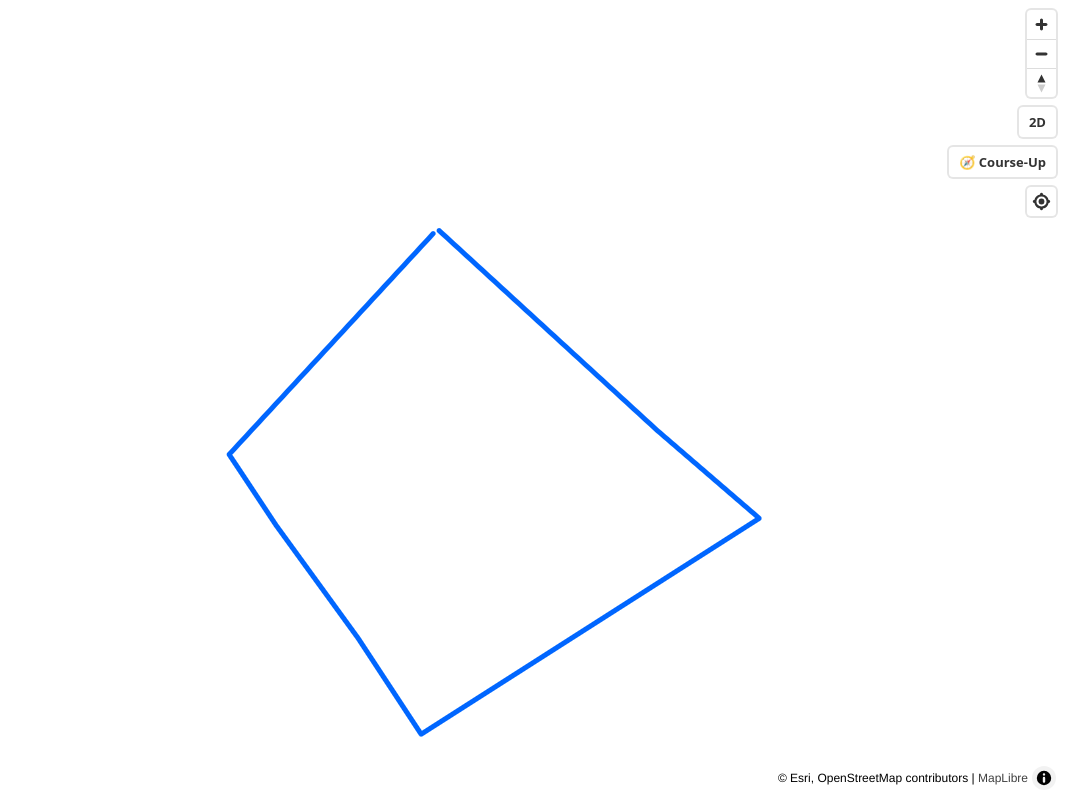
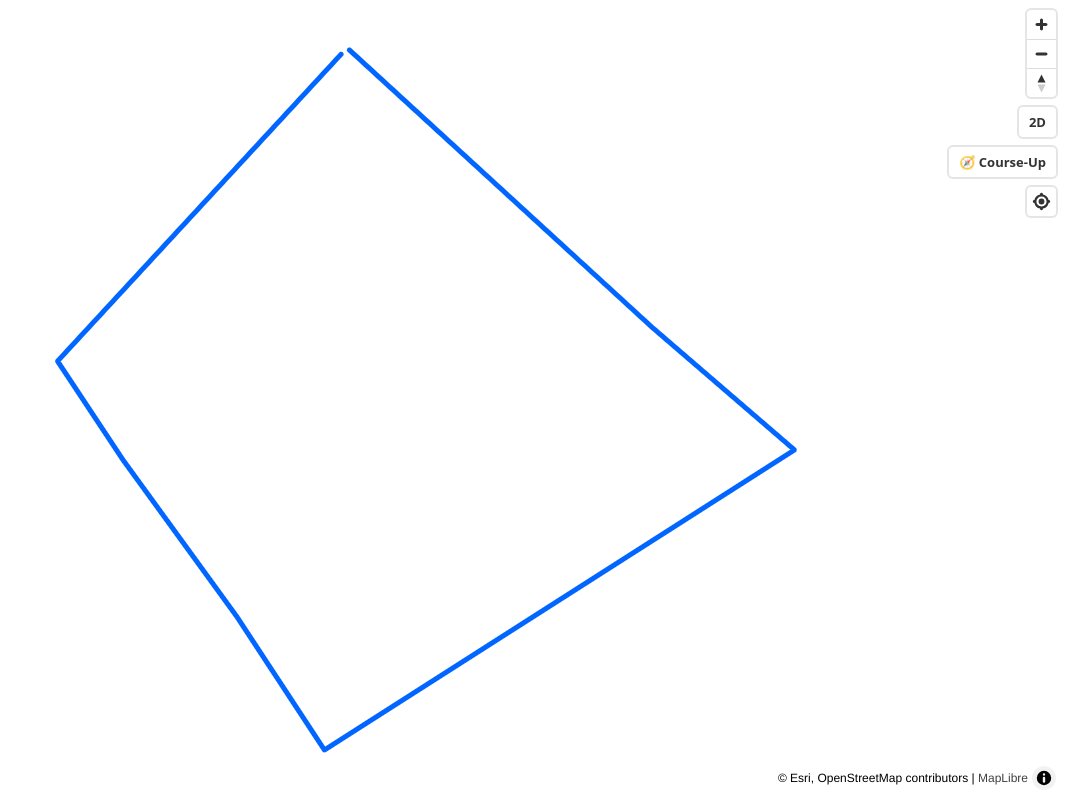
Before and after one commit to Sim-0-Red/Territori, a plain HTML site: page 07.html in a window 1280 px wide. Shown: the whole page, without its empty margins (214-1280 px from the left). Drawn offline with nearby package versions, Linux system fonts and the light colour scheme; no server answers.

Commit message:
Update 07.html

```diff
--- a/07.html
+++ b/07.html
@@ -11,7 +11,7 @@
   <meta property="og:image:height" content="630" />
   <meta charset="utf-8" />
   <meta name="viewport" content="width=device-width, initial-scale=1.0" />
-  <title>Territorio 07 – Mappa Base con Navigatore Course-Up</title>
+  <title>Territorio 07 - Torino San Maurizio</title>
   <link href="https://cdn.jsdelivr.net/npm/maplibre-gl@5/dist/maplibre-gl.css" rel="stylesheet" />
   <script src="https://cdn.jsdelivr.net/npm/maplibre-gl@5/dist/maplibre-gl.js"></script>
   <style>
@@ -146,6 +146,28 @@
       ]
     };
 
+    function getGeoJSONBounds(geojson) {
+      const bounds = new maplibregl.LngLatBounds();
+      geojson.features.forEach((feature) => {
+        const geom = feature.geometry;
+        if (!geom) return;
+        if (geom.type === 'Point') {
+          bounds.extend(geom.coordinates);
+        } else if (geom.type === 'LineString' || geom.type === 'MultiPoint') {
+          geom.coordinates.forEach((coord) => bounds.extend(coord));
+        } else if (geom.type === 'Polygon' || geom.type === 'MultiLineString') {
+          geom.coordinates.forEach((ring) => ring.forEach((coord) => bounds.extend(coord)));
+        } else if (geom.type === 'MultiPolygon') {
+          geom.coordinates.forEach((poly) =>
+            poly.forEach((ring) => ring.forEach((coord) => bounds.extend(coord)))
+          );
+        }
+      });
+      return bounds;
+    }
+
+    const territoryBounds = getGeoJSONBounds(territorio07GeoJSON);
+
     const map = new maplibregl.Map({
       container: 'map',
       style: {
@@ -168,7 +190,7 @@
           }
         ]
       },
-      // Centro e zoom presi dal file uMap (Territorio 07)
+      // Centro e zoom presi dal file uMap (Territorio 07), poi adattati al perimetro in fitBounds
       center: [7.699056142627866, 45.06804451243763], //[cite: 1]
       zoom: 16, //[cite: 1]
       pitch: PITCH_2D
@@ -440,6 +462,17 @@
         }
       });
 
+      if (!territoryBounds.isEmpty()) {
+        isProgrammaticMove = true;
+        map.fitBounds(territoryBounds, {
+          padding: 50,
+          duration: 0
+        });
+        map.once('moveend', () => {
+          isProgrammaticMove = false;
+        });
+      }
+
       startBackgroundTracking();
     });
   </script>
```
